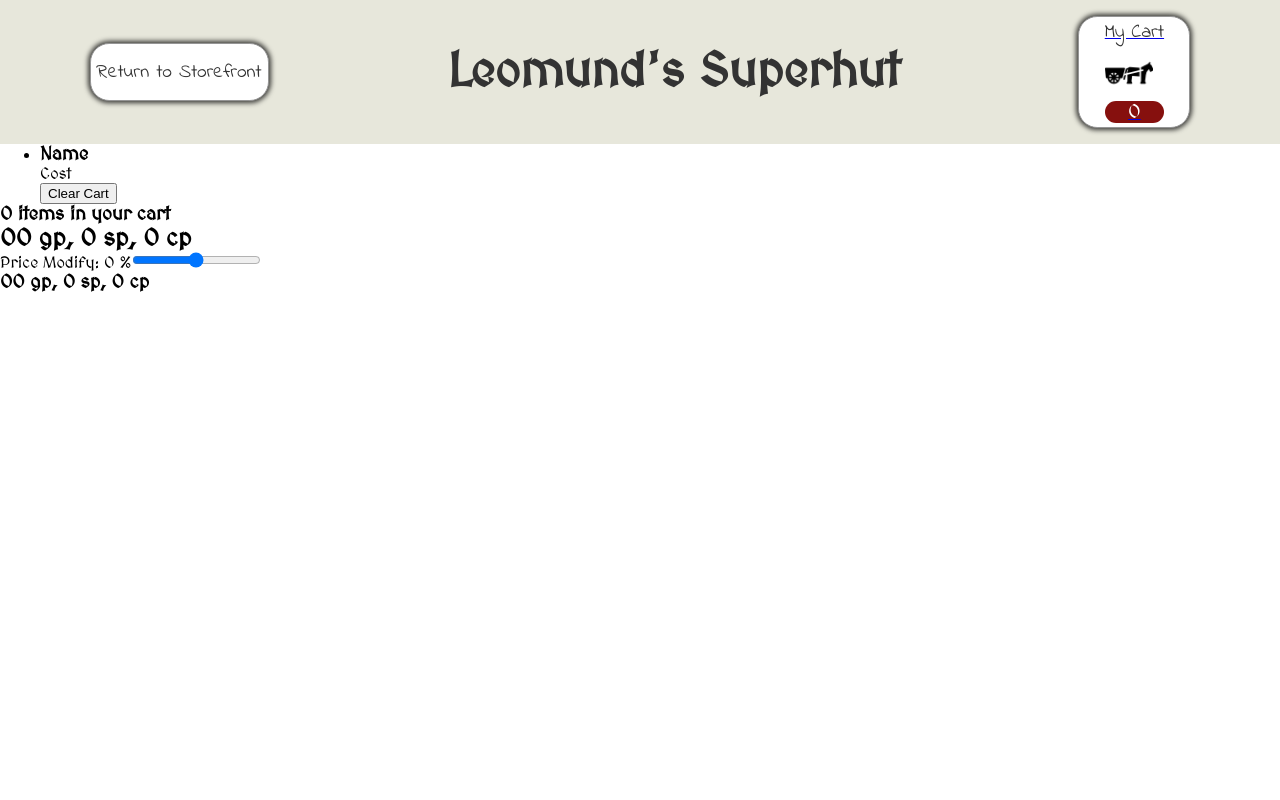
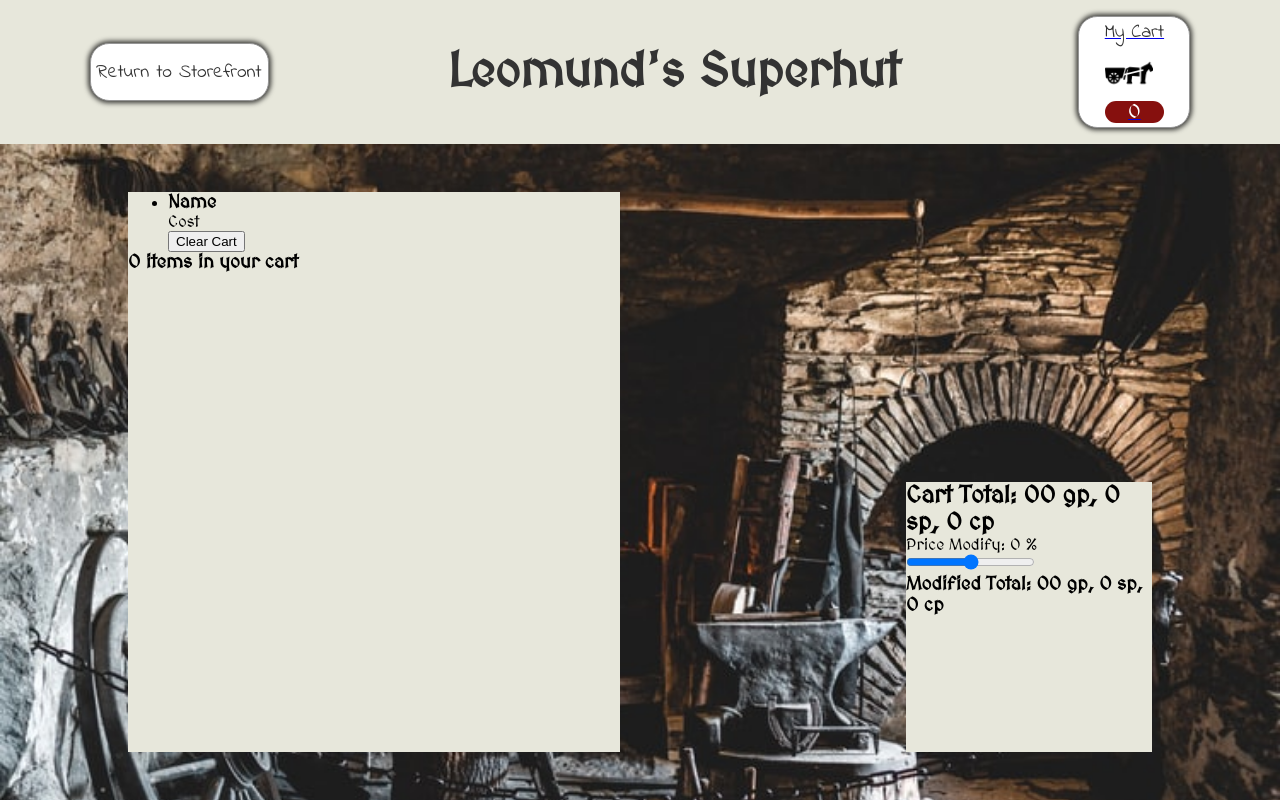
Before and after one commit to relyt4me/leomunds-superhut, a React (Create React App) app: page /cart in a window 1280 px wide. Built offline with nearby package versions, Linux system fonts and the light colour scheme.

Commit message:
Set grid areas for cart page

```diff
--- a/src/Components/Cart/Cart.css
+++ b/src/Components/Cart/Cart.css
@@ -0,0 +1,20 @@
+.cart-page {
+  padding: 6vh 10vw 6vh 10vw;
+  background-image: url('../../assets/forge.jpeg');
+  background-size: cover;
+  display: grid;
+  grid-template-columns: 2fr 1fr 1fr;
+  grid-template-rows: 1fr 1fr;
+  grid-gap: 20px;
+  height: 70vh;
+}
+
+.cart-list {
+  background-color: #e7e7db;
+  grid-area: 1/1/3/2;
+}
+
+.cart-value-card {
+  background-color: #e7e7db;
+  grid-area: 2/3/3/4;
+}
--- a/src/Components/Cart/Cart.js
+++ b/src/Components/Cart/Cart.js
@@ -72,12 +72,12 @@ class Cart extends Component {
           <h3 className='cart-list-total-items'>{this.props.cartItems.length} items in your cart</h3>
         </article>
         <article className='cart-value-card'>
-          <h2 className='cart-total-value'>{this.convertCostToCurrency(totalCost)}</h2>
+          <h2 className='cart-total-value'>Cart Total: {this.convertCostToCurrency(totalCost)}</h2>
           <label htmlFor='price-modify' className='price-modify-label'>
             Price Modify: {priceModify * 100} %
           </label>
           <input type='range' id='price-modify' name='price-modify' min='-1' max='1' step='0.1' onChange={this.updatePriceModifyInput} value={priceModify}></input>
-          <h3 className='modified-total'>{this.convertCostToCurrency(totalCost + totalCost * priceModify)}</h3>
+          <h3 className='modified-total'>Modified Total: {this.convertCostToCurrency(totalCost + totalCost * priceModify)}</h3>
         </article>
       </section>
     );
```
